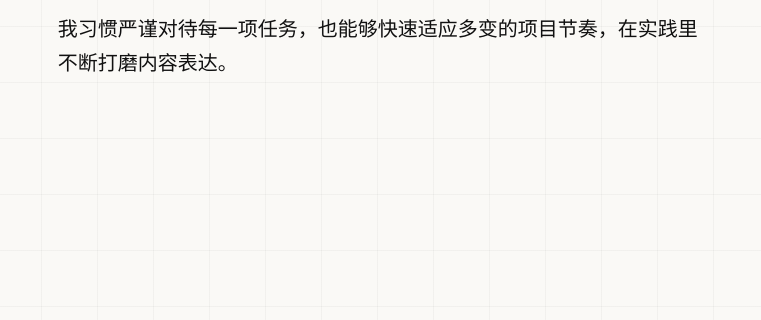
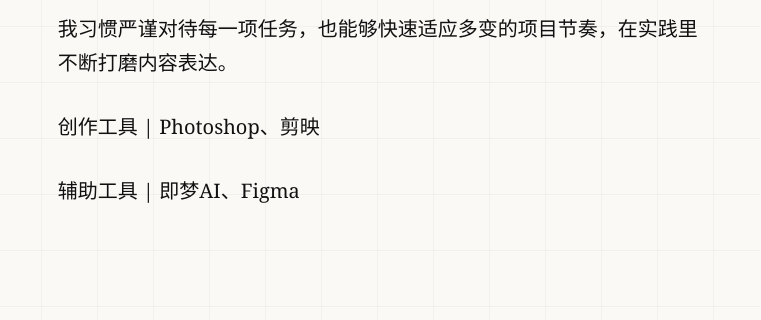
Before and after one commit to Jing-adog/portfolio, a plain HTML site: page about.html in a window 1280 px wide. Shown: the part 758-1078 px from the top of the page, 519-1280 px from the left. Drawn offline with Linux system fonts and the light colour scheme.

Commit message:
Add files via upload

```diff
--- a/about.html
+++ b/about.html
@@ -110,6 +110,9 @@
                 <p>绘画与音乐是我长期的生活底色，也训练我对视觉、情绪氛围的敏感度。</p>
                 <!-- CONFIG: 文字 — 工作态度 -->
                 <p>我习惯严谨对待每一项任务，也能够快速适应多变的项目节奏，在实践里不断打磨内容表达。</p>
+                <!-- CONFIG: 文字 — 工具清单（创作工具 / 辅助工具） -->
+                <p>创作工具 | Photoshop、剪映</p>
+                <p>辅助工具 | 即梦AI、Figma</p>
               </div>
             </div>
           </div>
```
